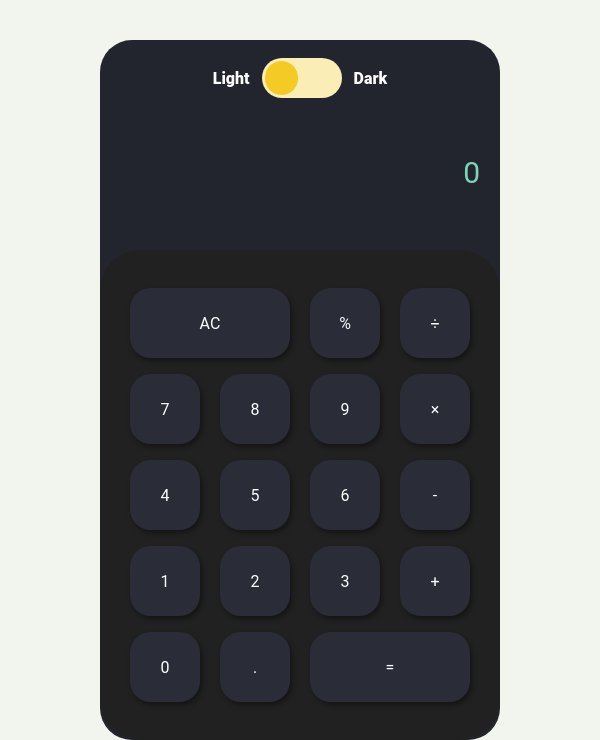
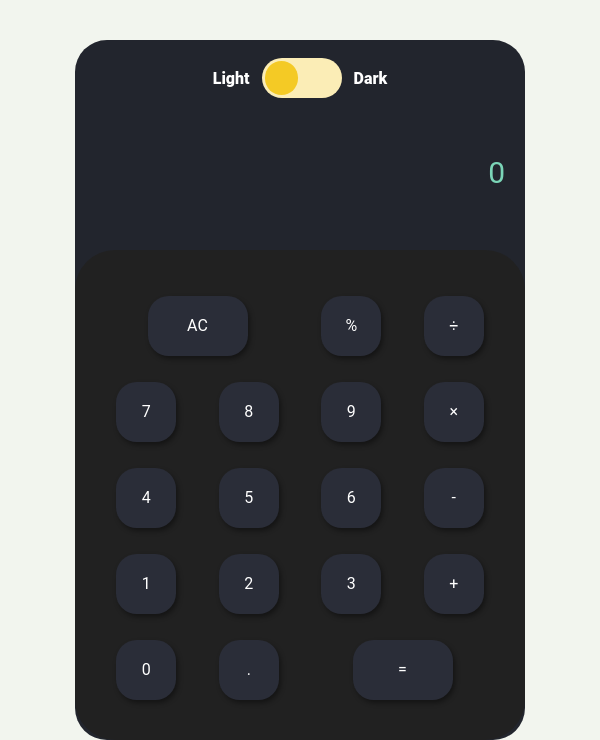
Before and after one commit to MrMouga/Calculator, a plain HTML site: page index.html in a window 600 px wide. Shown: the part 413-1153 px from the top of the page. Drawn offline with Linux system fonts and the light colour scheme.

Commit message:
add media queries

```diff
--- a/style.css
+++ b/style.css
@@ -33,7 +33,7 @@ h1 {
     display:flex;
     flex-direction:column;
     justify-content: center;
-    gap:15px;
+    grid-gap:15px;
 }
 
 .equation {
@@ -141,6 +141,8 @@ h1 {
 	inset: 0;
 	height: 100%;
 	transform: translateX(-100%);
+    pointer-events:none;
+    opacity:50;
 
 }
 .theme__icon,
@@ -248,3 +250,45 @@ h1 {
 		box-shadow: 0 0 0 0.125em var(--primary);
 	}
 }
+
+
+
+
+@media (max-width: 600px) {
+    .div-container {
+      width: 100%;
+    }
+
+    .button {
+      /* Change the size and position of the buttons to make them easier to use on a small screen */
+      width: 50px;
+      height: 50px;
+      margin-top: 5px;
+      margin-bottom: 5px;
+    }
+
+    #equals {
+      /* Make the equals button smaller on a small screen */
+      width: 100px;
+    }
+
+    #allClear {
+      /* Make the allClear button smaller on a small screen */
+      width: 100px;
+    }
+  }
+
+  /* Apply styles when the screen size is between 600 and 900 pixels */
+  @media (min-width: 600px) and (max-width: 900px) {
+    .div-container {
+      /* Make the calculator take up a smaller portion of the screen on medium screens */
+      width: 75%;
+    }
+
+    .button {
+      /* Change the size and position of the buttons to make them easier to use on a medium screen */
+      width: 60px;
+      height: 60px;
+      margin-top: 10px;}
+
+    }
```
